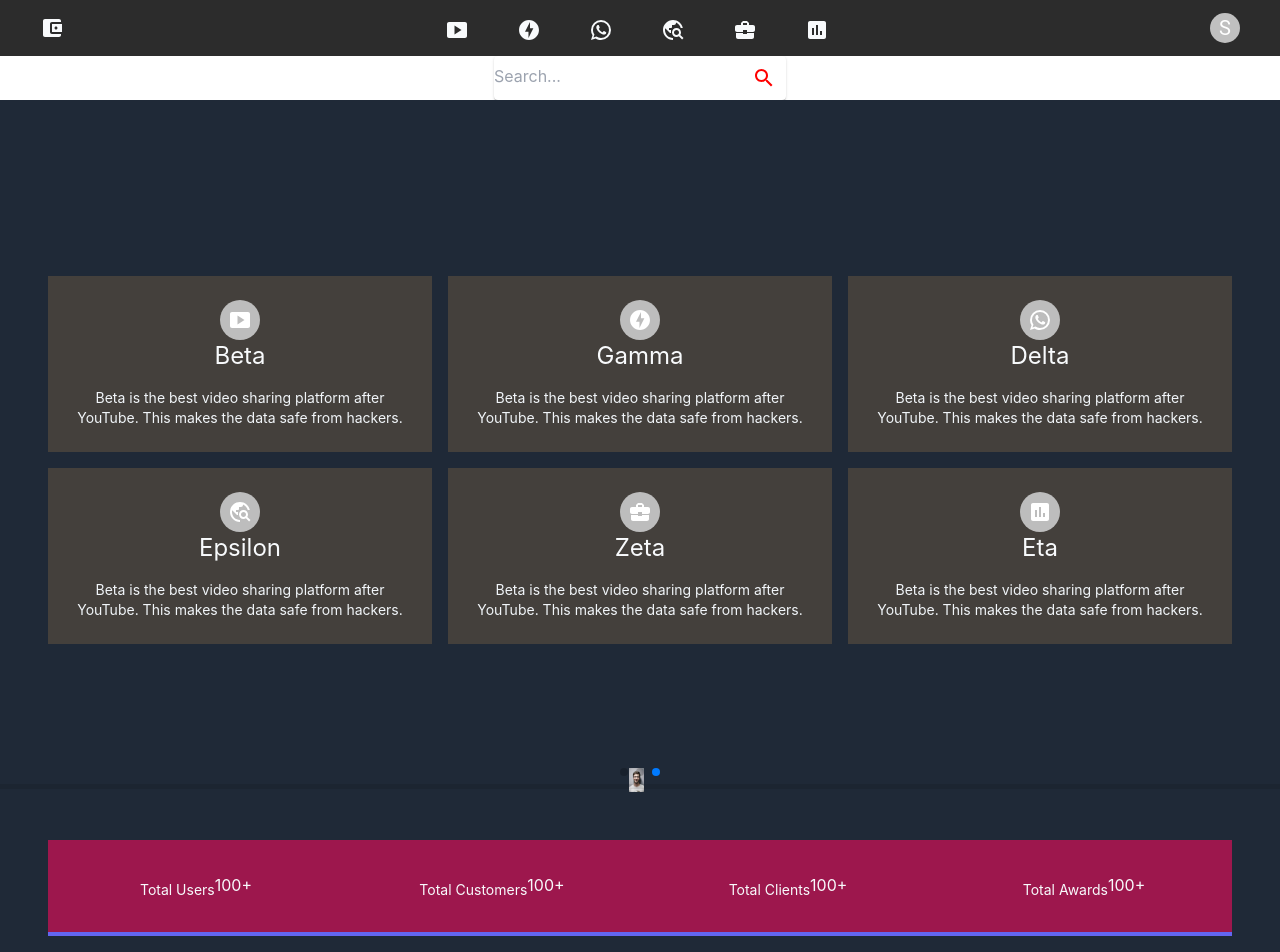
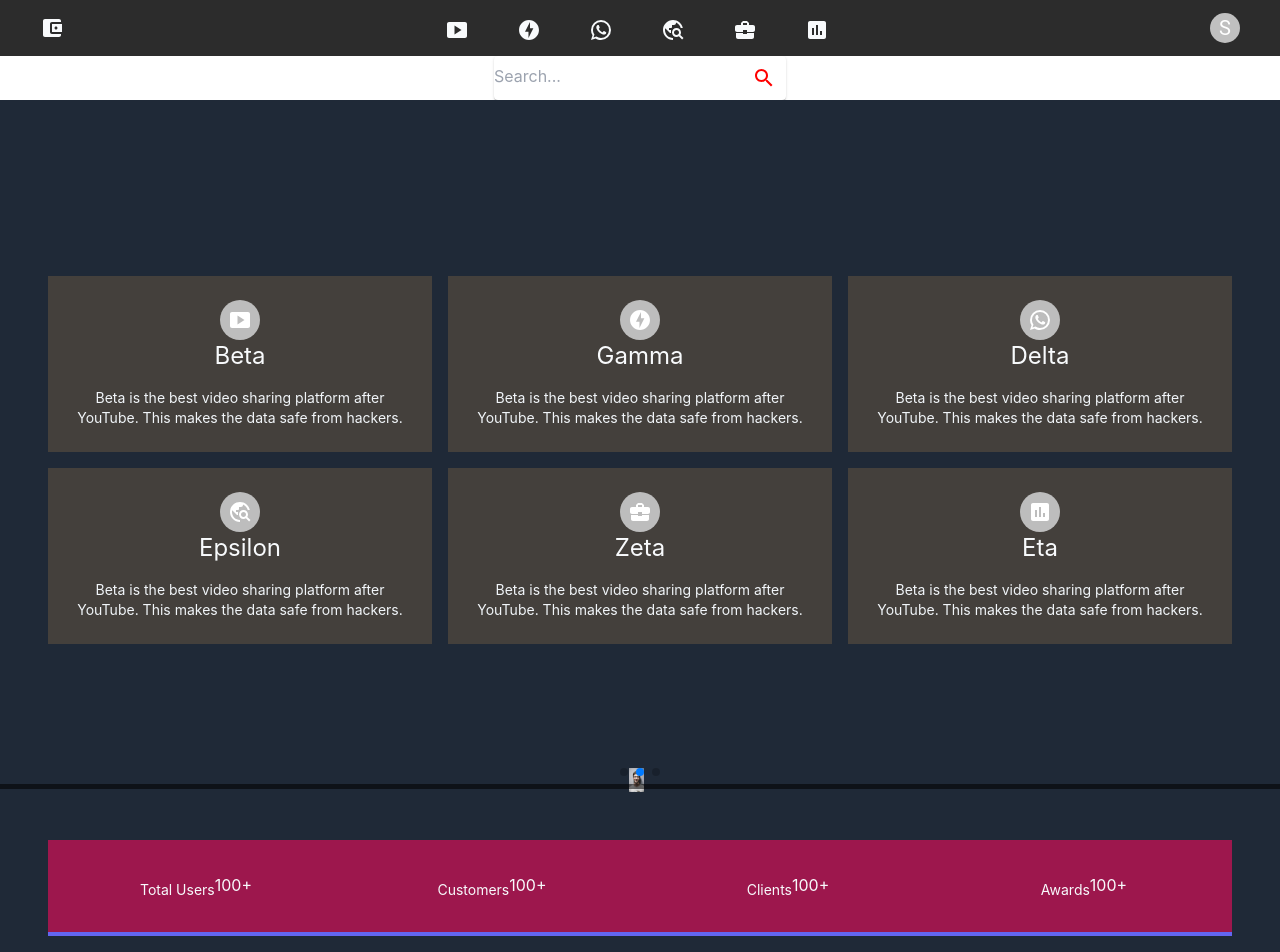
Before and after one commit to sazzad47/alpha, a Next.js app: page / in a window 1280 px wide. Shown: the top 952 px of the page. Built offline with nearby package versions, Linux system fonts and the light colour scheme.

Commit message:
make it better

```diff
--- a/components/global/Counter.tsx
+++ b/components/global/Counter.tsx
@@ -2,6 +2,25 @@ import { Grid } from "@mui/material";
 import React, { useState, ReactNode } from "react";
 import CountUp from "react-countup";
 import ScrollTrigger from "react-scroll-trigger";
+
+const items = [
+  {id: 1,
+   title: "Total Users",
+   number: 100
+  },
+  {id: 1,
+   title: "Customers",
+   number: 100
+  },
+  {id: 1,
+   title: "Clients",
+   number: 100
+  },
+  {id: 1,
+   title: "Awards",
+   number: 100
+  },
+]
 type Props = {
   children?: ReactNode;
   onEnter: () => any;
@@ -19,72 +38,27 @@ const Counter = () => {
         onExit={() => setCounterOn(false)}
         className="w-full"
       >
-          <Grid container className="w-full flex items-center justify-between">
-            <Grid
+          <Grid container className="w-full flex items-center justify-center md:justify-between">
+            {items.map((item)=> (
+              <Grid
+              key={item.id}
               item
-              xs={6}
+              xs={12}
+              sm={6}
               md={3}
               sx={{maxWidth:'13rem'}}
               className="counter_item_global min-h-[6rem] mb-3 p-2 flex flex-col items-center justify-center bg-pink-800 text-slate-50 border-b-4 border-indigo-500"
             >
 
-              <p className="mt-2 text-sm text-slate-50 whitespace-nowrap">Total Users</p>
+              <p className="mt-2 text-sm text-slate-50 whitespace-nowrap">{item.title}</p>
               <h3>
                 {counterOn? (
-                  <CountUp start={0} end={100} duration={2} delay={0} />
-                ): 100}
+                  <CountUp start={0} end={item.number} duration={2} delay={0} />
+                ): item.number}
                 +
               </h3>
             </Grid>
-            <Grid
-              item
-              xs={6}
-              md={3}
-              sx={{maxWidth:'13rem'}}
-              className="counter_item_global min-h-[6rem] mb-3 p-2 flex flex-col items-center justify-center bg-pink-800 text-slate-50 border-b-4 border-indigo-500"
-            >
-
-              <p className="mt-2 text-sm text-slate-50 whitespace-nowrap">Total Customers</p>
-              <h3>
-                {counterOn? (
-                  <CountUp start={0} end={100} duration={2} delay={0} />
-                ): 100}
-                +
-              </h3>
-            </Grid>
-            <Grid
-              item
-              xs={6}
-              md={3}
-              sx={{maxWidth:'13rem'}}
-              className="counter_item_global min-h-[6rem] mb-3 p-2 flex flex-col items-center justify-center bg-pink-800 text-slate-50 border-b-4 border-indigo-500"
-            >
-
-              <p className="mt-2 text-sm text-slate-50 whitespace-nowrap">Total Clients</p>
-              <h3>
-                {counterOn? (
-                  <CountUp start={0} end={100} duration={2} delay={0} />
-                ): 100}
-                +
-              </h3>
-            </Grid>
-            <Grid
-              item
-              xs={6}
-              md={3}
-              sx={{maxWidth:'13rem'}}
-              className="counter_item_global min-h-[6rem] mb-3 p-2 flex flex-col items-center justify-center bg-pink-800 text-slate-50 border-b-4 border-indigo-500"
-            >
-
-              <p className="mt-2 text-sm text-slate-50 whitespace-nowrap">Total Awards</p>
-              <h3>
-                {counterOn? (
-                  <CountUp start={0} end={100} duration={2} delay={0} />
-                ): 100}
-                +
-              </h3>
-            </Grid>
-
+            ))}
           </Grid>
       </TriggerCounter>
         </Grid>
```
